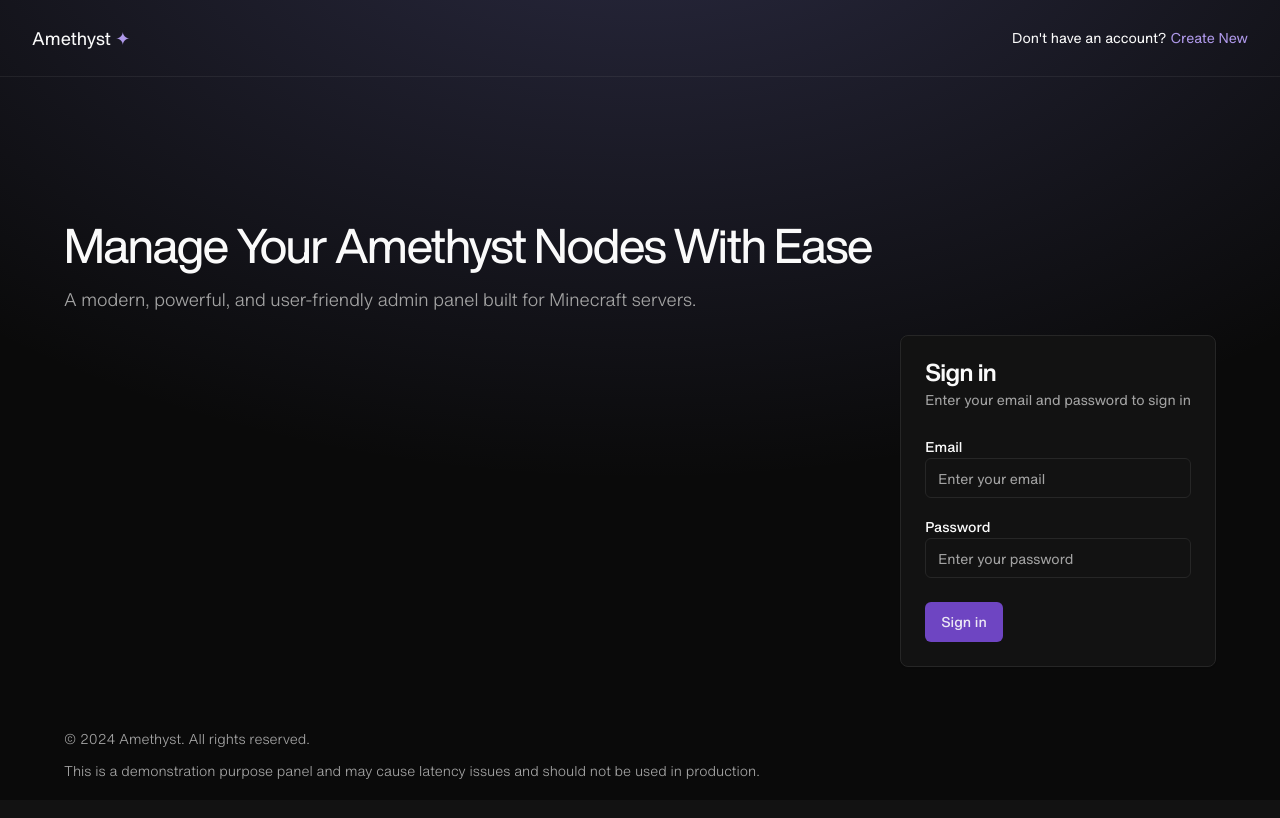
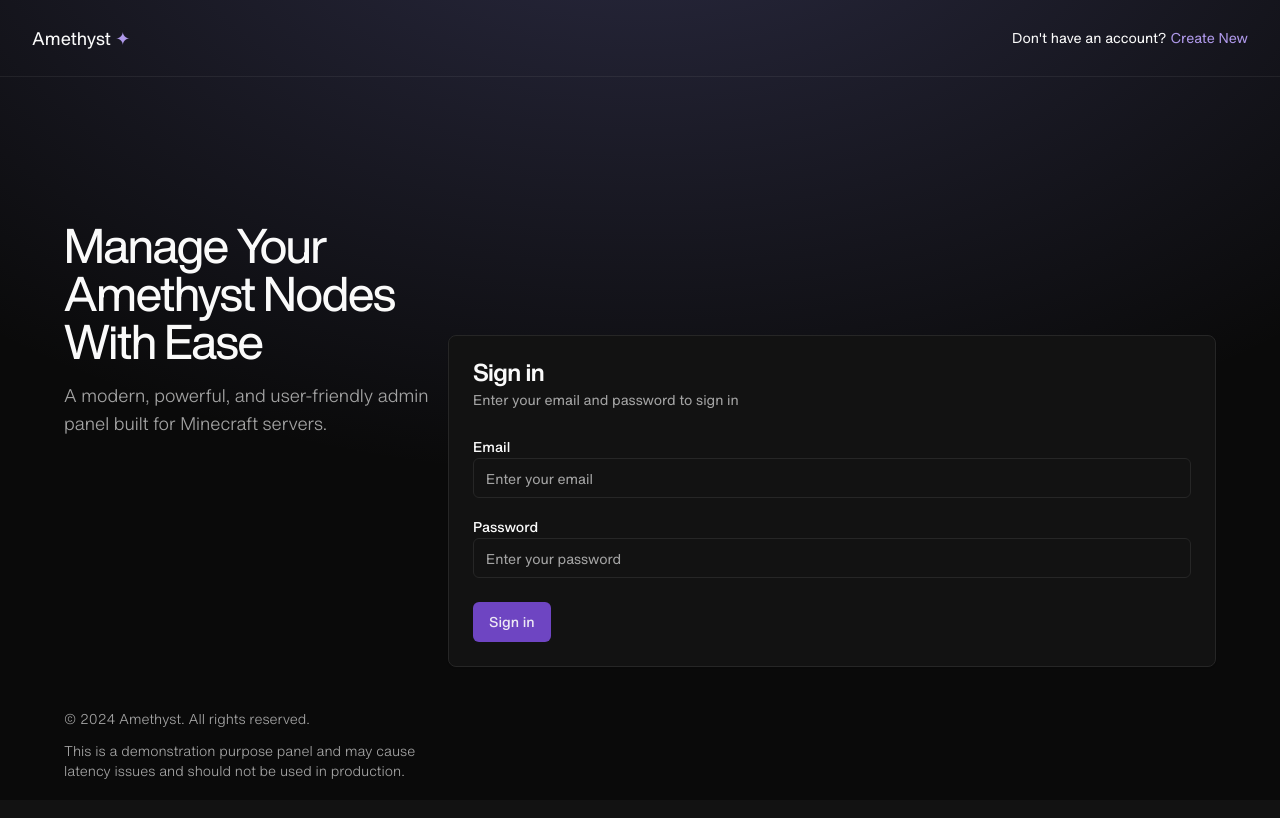
Before and after one commit to amethyst-core/panel, a Next.js app: page /auth/login in a window 1280 px wide. Shown: the top 818 px of the page. Built offline with nearby package versions, Linux system fonts and the light colour scheme.

Commit message:
flex 2 added

```diff
--- a/app/auth/login/page.tsx
+++ b/app/auth/login/page.tsx
@@ -52,7 +52,7 @@ export default function Login() {
 					</div>
 				</div>
 
-				<div className="flex-2">
+				<div className="flex-[2_2_0%]">
 					<Card>
 						<CardHeader>
 							<CardTitle>Sign in</CardTitle>
--- a/tailwind.config.ts
+++ b/tailwind.config.ts
@@ -16,7 +16,9 @@ module.exports = {
         "2xl": "1400px",
       },
     },
-    extend: {
+    extend: {flex: {
+      '2': '2 2 0%'
+    },
       colors: {
         border: "hsl(var(--border))",
         input: "hsl(var(--input))",
```
